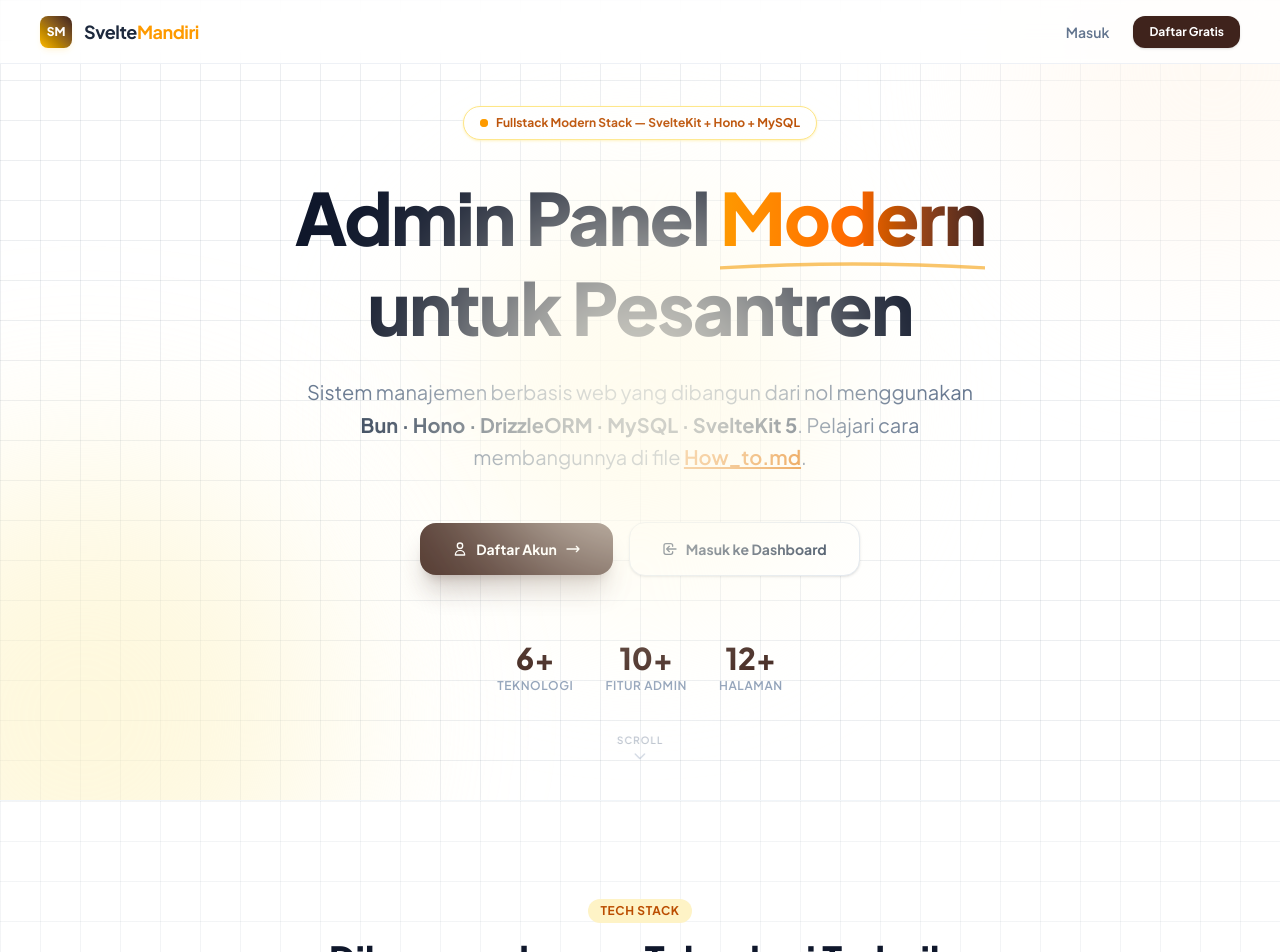
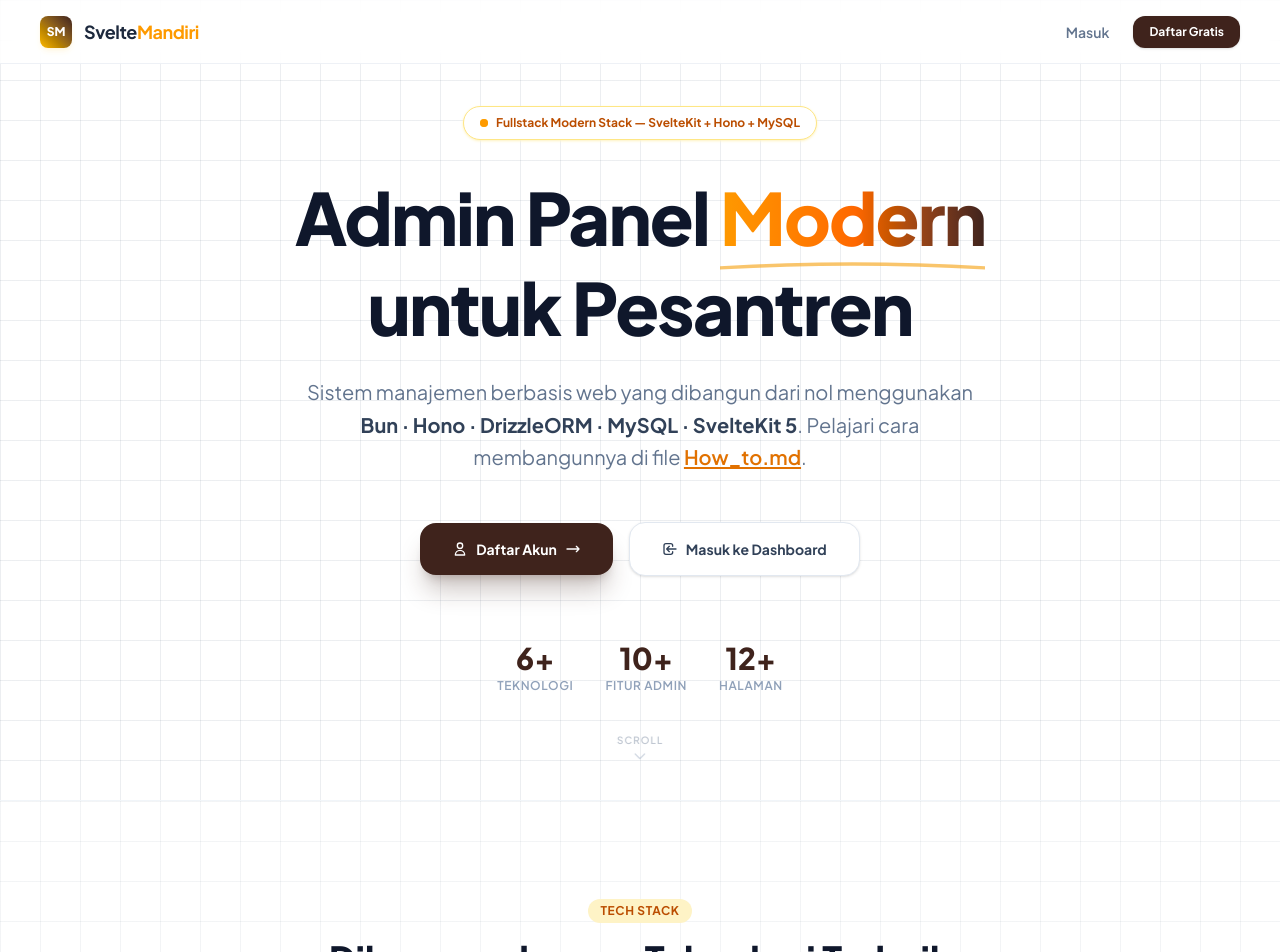
Before and after one commit to irfdigiprod/svelte_mandiri, a SvelteKit app in the folder frontend-svelte/: page / in a window 1280 px wide. Shown: the top 952 px of the page. Built offline with nearby package versions, Linux system fonts and the light colour scheme.

Commit message:
fix: hilangkan bola-bola blur (awan/asap) di landing page

```diff
--- a/frontend-svelte/src/routes/+page.svelte
+++ b/frontend-svelte/src/routes/+page.svelte
@@ -82,11 +82,6 @@
 		background-size: 40px 40px;
 	"
 >
-	<!-- Decorative blobs layered on top of grid -->
-	<div class="absolute bottom-0 left-0 w-[500px] h-[500px] bg-amber-100/60 rounded-full blur-[100px] pointer-events-none -translate-x-1/3 translate-y-1/3"></div>
-	<div class="absolute top-1/2 left-1/2 w-[400px] h-[400px] bg-amber-50/80 rounded-full blur-[80px] pointer-events-none -translate-x-1/2 -translate-y-1/2"></div>
-	<div class="absolute top-0 right-0 w-[400px] h-[400px] bg-orange-50/60 rounded-full blur-[80px] pointer-events-none translate-x-1/3 -translate-y-1/3"></div>
-
 	<div class="max-w-4xl mx-auto text-center" in:fade={{ duration: 400 }}>
 		<!-- Badge -->
 		<div class="inline-flex items-center gap-2 px-4 py-2 bg-white border border-amber-200 rounded-full text-xs font-bold text-amber-700 shadow-sm shadow-amber-100 mb-8" in:fly={{ y: -10, duration: 400, delay: 100 }}>
```
